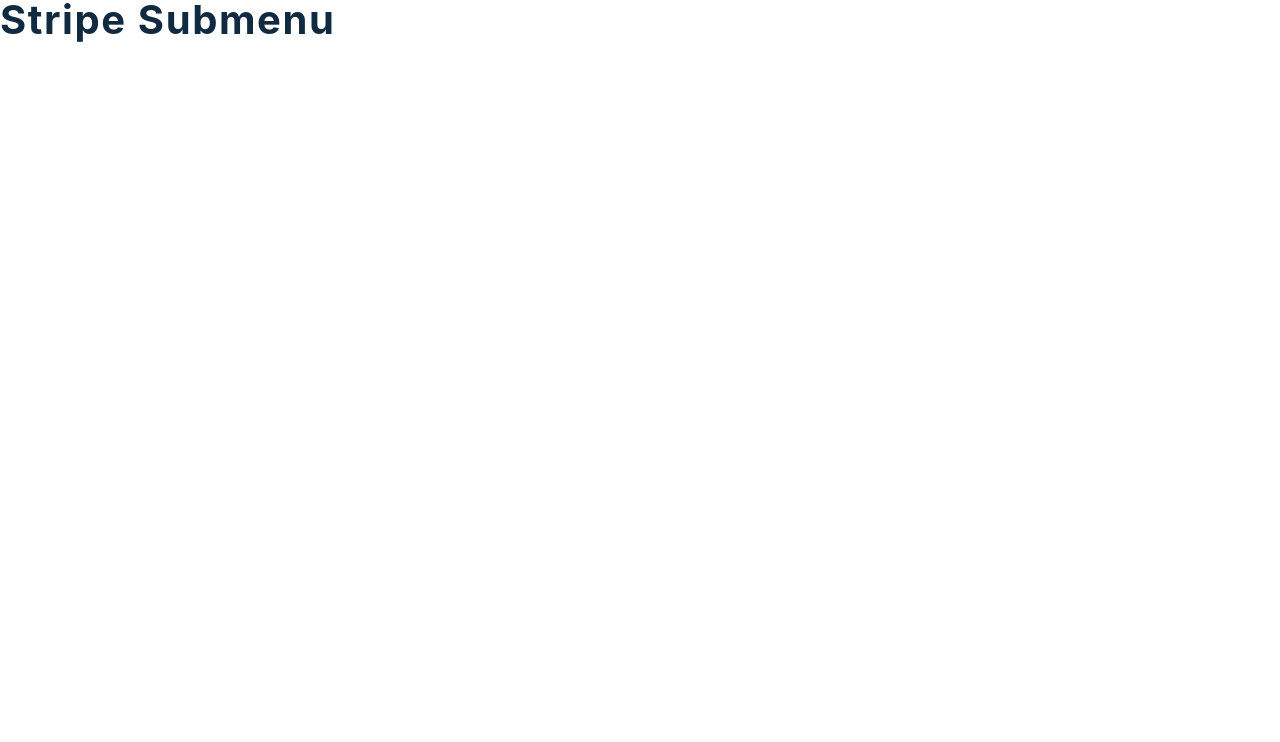
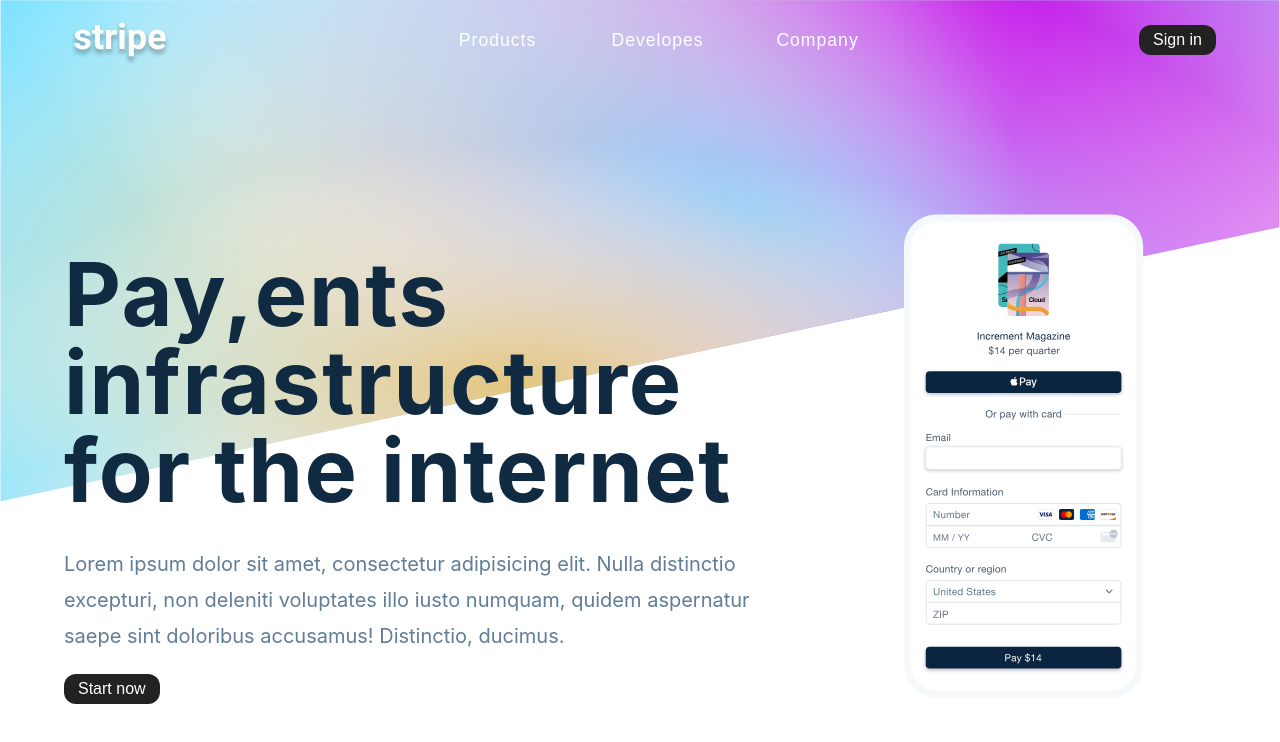
Before and after one commit to amirhazizi/ES6-stripe-submenus, a plain HTML site: page index.html in a window 1280 px wide. Drawn offline with Linux system fonts and the light colour scheme.

Commit message:
update index.html

```diff
--- a/css/styles.css
+++ b/css/styles.css
@@ -45,6 +45,7 @@ Variables
   --max-width: 1170px;
   --fixed-width: 620px;
 }
+
 /*
 ===============
 Global Styles
@@ -58,6 +59,7 @@ Global Styles
   padding: 0;
   box-sizing: border-box;
 }
+
 body {
   font-family: -apple-system, BlinkMacSystemFont, 'Segoe UI', Roboto, Oxygen,
     Ubuntu, Cantarell, 'Open Sans', 'Helvetica Neue', sans-serif;
@@ -66,12 +68,15 @@ body {
   line-height: 1.5;
   font-size: 0.875rem;
 }
+
 ul {
   list-style-type: none;
 }
+
 a {
   text-decoration: none;
 }
+
 h1,
 h2,
 h3,
@@ -81,38 +86,49 @@ h4 {
   line-height: 1.25;
   margin-bottom: 0.75rem;
 }
+
 h1 {
   font-size: 2.75rem;
 }
+
 h2 {
   font-size: 2rem;
 }
+
 h3 {
   font-size: 1.25rem;
 }
+
 h4 {
   font-size: 0.875rem;
 }
+
 p {
   margin-bottom: 1.25rem;
   color: var(--clr-grey-5);
 }
+
 @media screen and (min-width: 800px) {
   h1 {
     font-size: 4rem;
   }
+
   h2 {
     font-size: 2.5rem;
   }
+
   h3 {
     font-size: 1.75rem;
   }
+
   h4 {
     font-size: 1rem;
   }
+
   body {
     font-size: 1rem;
   }
+
   h1,
   h2,
   h3,
@@ -135,15 +151,18 @@ Stripe Styles
   position: relative;
   z-index: 1;
 }
+
 .nav-center {
   width: 90vw;
   max-width: var(--max-width);
 }
+
 .nav-header {
   display: flex;
   justify-content: space-between;
   align-items: center;
 }
+
 .btn {
   font-size: 1rem;
   padding: 0.25rem 0.75rem;
@@ -154,15 +173,19 @@ Stripe Styles
   cursor: pointer;
   transition: var(--transition);
 }
+
 .btn:hover {
   background: var(--clr-grey-5);
 }
+
 .nav-links {
   display: none;
 }
+
 .signin-btn {
   display: none;
 }
+
 .hero::before {
   content: '';
   position: absolute;
@@ -170,11 +193,12 @@ Stripe Styles
   height: 65%;
   top: 0;
   left: 0;
-  background: url(./images/hero.svg);
+  background: url(../images/hero.svg);
   background-size: cover;
   background-repeat: no-repeat;
   z-index: -1;
 }
+
 .hero {
   position: relative;
   min-height: 100vh;
@@ -183,6 +207,7 @@ Stripe Styles
   grid-template-columns: 1fr;
   justify-items: center;
 }
+
 .hero-center {
   width: 90vw;
   max-width: var(--max-width);
@@ -195,10 +220,12 @@ Stripe Styles
   max-width: 500px;
   margin-bottom: 2rem;
 }
+
 .hero-info p {
   max-width: 35em;
   line-height: 1.8;
 }
+
 .hero-images {
   display: none;
 }
@@ -210,12 +237,15 @@ Stripe Styles
     grid-template-columns: auto 1fr auto;
     align-items: center;
   }
+
   .toggle-btn {
     display: none;
   }
+
   .signin-btn {
     display: inline-block;
   }
+
   .nav-links {
     display: block;
     justify-self: center;
@@ -226,9 +256,11 @@ Stripe Styles
     display: grid;
     align-items: center;
   }
+
   .nav-links li {
     height: 100%;
   }
+
   .link-btn {
     height: 100%;
     background: transparent;
@@ -247,6 +279,7 @@ Stripe Styles
     background-size: contain;
     height: 100%;
   }
+
   .hero-center {
     grid-template-columns: 2fr 1fr;
   }
@@ -254,13 +287,16 @@ Stripe Styles
   .hero-info h1 {
     font-size: 3rem;
   }
+
   .hero-info p {
     font-size: 1.25rem;
   }
+
   .hero-images {
     display: block;
     justify-self: center;
   }
+
   .phone-img {
     width: 12rem;
   }
@@ -272,21 +308,26 @@ Stripe Styles
     align-items: end;
     padding-bottom: 12vh;
   }
+
   .hero-info h1 {
     max-width: 100%;
     font-size: 5.5rem;
   }
+
   .hero-images {
     align-self: end;
   }
+
   .phone-img {
     width: 15rem;
   }
 }
+
 @media screen and (min-width: 1400px) {
   .hero-center {
     padding-bottom: 20vh;
   }
+
   .phone-img {
     width: 17rem;
   }
@@ -307,11 +348,13 @@ Stripe Styles
   transform: scale(0);
   background: rgba(0, 0, 0, 0.5);
 }
+
 .sidebar-wrapper.show {
   visibility: visible;
   z-index: 2;
   transform: scale(1);
 }
+
 .sidebar {
   width: 90vw;
   height: 95vh;
@@ -322,6 +365,7 @@ Stripe Styles
   position: relative;
   padding: 4rem 2rem;
 }
+
 .close-btn {
   font-size: 2rem;
   background: transparent;
@@ -332,19 +376,23 @@ Stripe Styles
   right: 1rem;
   cursor: pointer;
 }
+
 .sidebar article {
   margin-bottom: 2rem;
 }
+
 .sidebar-sublinks {
   display: grid;
   grid-template-columns: 1fr 1fr;
   row-gap: 0.25rem;
 }
+
 .sidebar-sublinks a {
   display: block;
   color: var(--clr-grey-1);
   text-transform: capitalize;
 }
+
 .sidebar-sublinks i {
   color: var(--clr-grey-5);
   margin-right: 1rem;
@@ -369,6 +417,7 @@ Stripe Styles
   padding: 2rem;
   border-radius: var(--radius);
 }
+
 .submenu::before {
   content: '';
   display: block;
@@ -391,24 +440,30 @@ Stripe Styles
   display: grid;
   gap: 0.25rem 2rem;
 }
+
 .col-2 {
   grid-template-columns: repeat(2, 1fr);
 }
+
 .col-3 {
   grid-template-columns: repeat(3, 1fr);
 }
+
 .col-4 {
   grid-template-columns: repeat(4, 1fr);
 }
+
 .submenu h4 {
   margin-bottom: 1.5rem;
 }
+
 .submenu-center a {
   width: 10rem;
   display: block;
   color: var(--clr-grey-1);
   text-transform: capitalize;
 }
+
 .submenu-center i {
   color: var(--clr-grey-5);
   margin-right: 1rem;
--- a/index.html
+++ b/index.html
@@ -14,7 +14,44 @@
     <link rel="stylesheet" href="./css/styles.css" />
   </head>
   <body>
-    <h2>stripe submenu</h2>
+    <!-- navbar -->
+    <nav class="nav">
+      <div class="nav-center">
+        <div class="nav-header">
+          <img src="./images/logo.svg" alt="logo" class="nav-logo" />
+          <button class="btn toggle-btn">
+            <i class="fas fa-bars"></i>
+          </button>
+        </div>
+        <ul class="nav-links">
+          <li><button class="link-btn">products</button></li>
+          <li><button class="link-btn">developes</button></li>
+          <li><button class="link-btn">company</button></li>
+        </ul>
+        <button class="btn signin-btn">Sign in</button>
+      </div>
+    </nav>
+    <!-- hero -->
+    <section class="hero">
+      <div class="hero-center">
+        <article class="hero-info">
+          <h1>
+            Pay,ents infrastructure <br />
+            for the internet
+          </h1>
+          <p>
+            Lorem ipsum dolor sit amet, consectetur adipisicing elit. Nulla
+            distinctio excepturi, non deleniti voluptates illo iusto numquam,
+            quidem aspernatur saepe sint doloribus accusamus! Distinctio,
+            ducimus.
+          </p>
+          <button class="btn">Start now</button>
+        </article>
+        <article class="hero-images">
+          <img class="phone-img" src="./images/phone.svg" alt="phone" />
+        </article>
+      </div>
+    </section>
     <!-- app.js -->
     <script type="module" src="./js/app.js"></script>
   </body>
```
